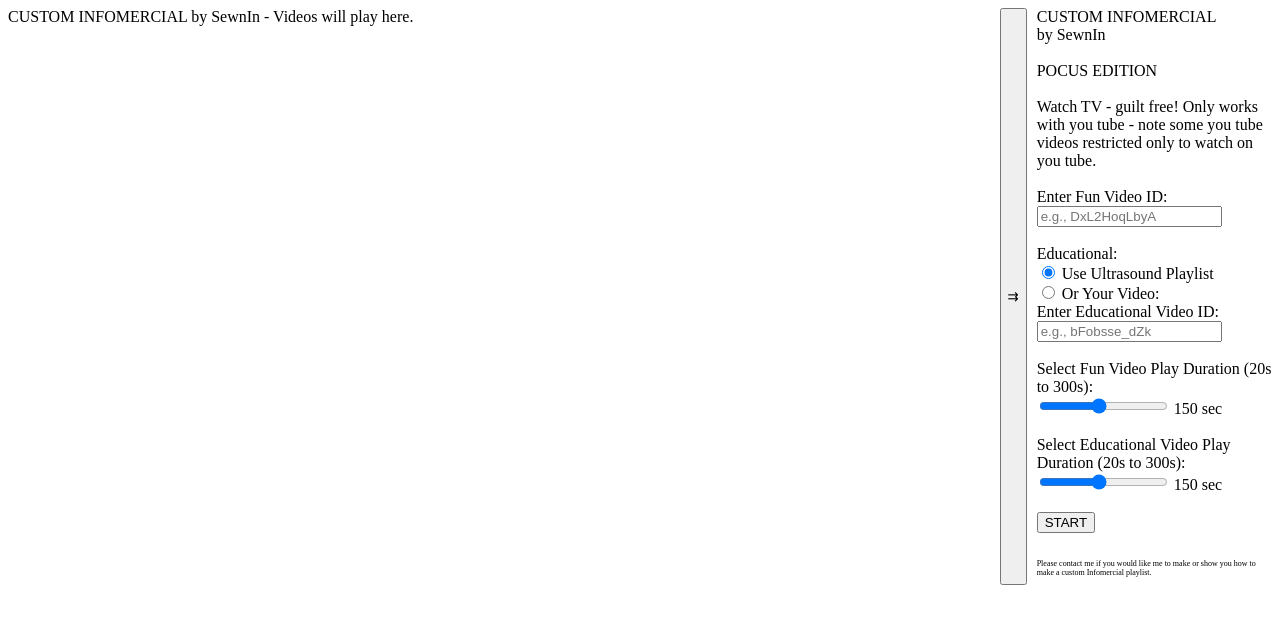
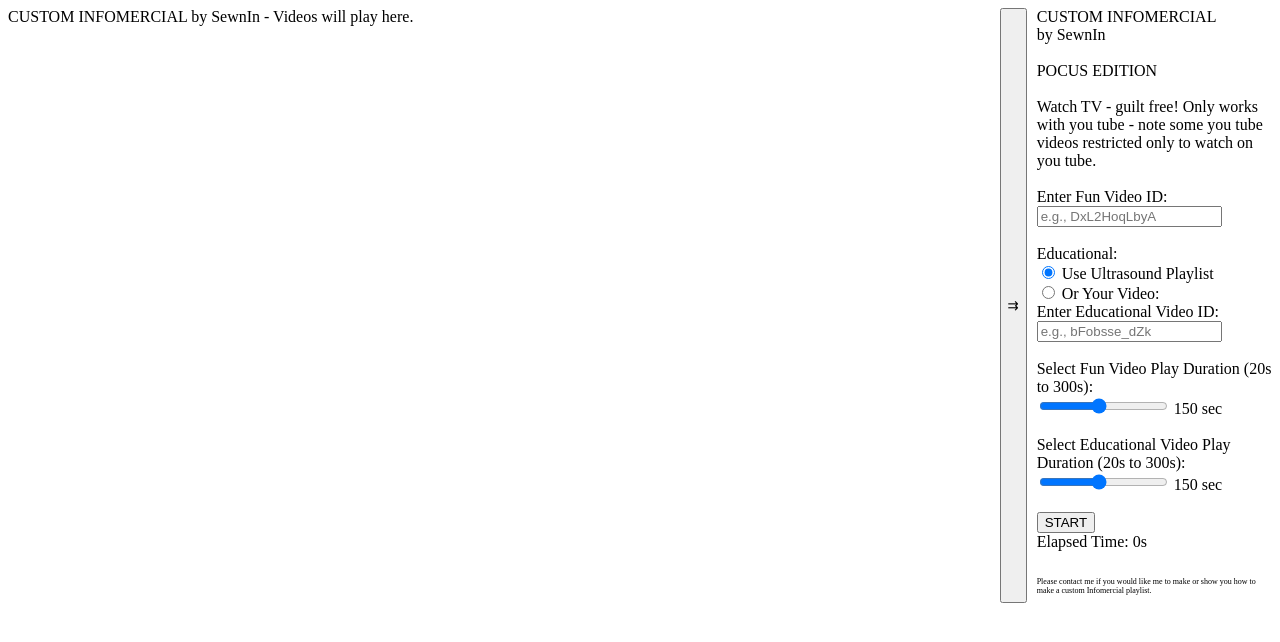
Before and after one commit to DormantOne/CustomInfomercial, a plain HTML site: page index.html in a window 1280 px wide. Drawn offline with Linux system fonts and the light colour scheme.

Commit message:
Update index.html

```diff
--- a/index.html
+++ b/index.html
@@ -121,7 +121,7 @@
             </div>
             <br />
             <button id="submitVideoIDs">START</button><br />
-            <!--  <div id="timer">Elapsed Time: 0s</div> -->
+            <div id="timer">Elapsed Time: 0s</div>
             <br />
             <p class="small-text">Please contact me if you would like me to make or show you how to make a custom Infomercial playlist.</p>
 
```
